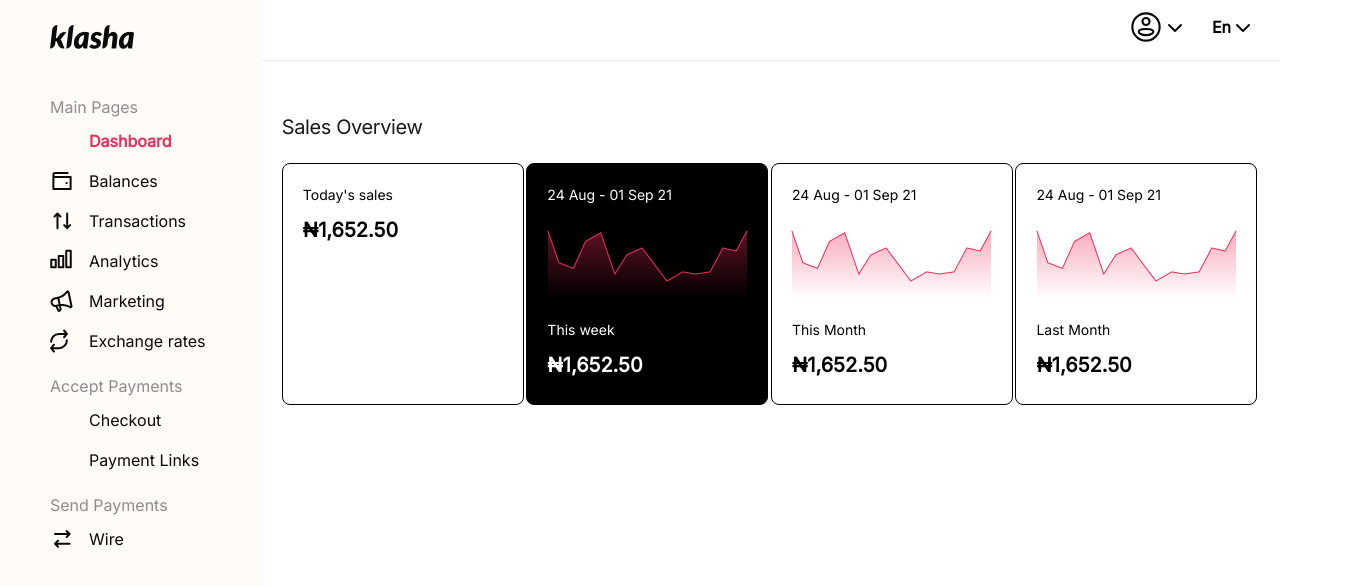
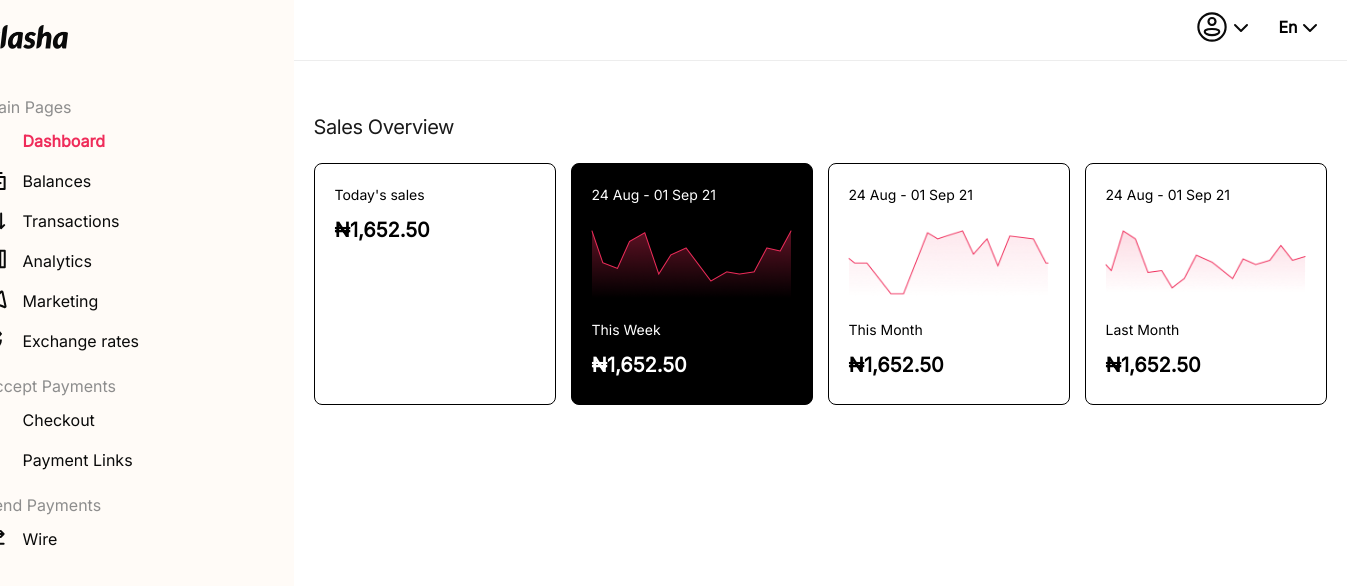
Before and after one commit to w3bh4ck/dashboard, a React (Vite) app: page / in a window 1280 px wide. Shown: the top 586 px of the page, 1347 px wide, since content can reach past the window. Built offline with nearby package versions, Linux system fonts and the light colour scheme.

Commit message:
Core_: modularise dashboard cards

```diff
--- a/src/App.tsx
+++ b/src/App.tsx
@@ -3,7 +3,14 @@ import { router } from "./router/Router";
 
 function App() {
   return (
-    <div>
+    <div
+      style={{
+        width: "100%",
+        display: "flex",
+        justifyContent: "center",
+        backgroundColor: "#000",
+      }}
+    >
       <RouterProvider router={router} />
     </div>
   );
--- a/src/components/Cards/DashboardCard.tsx
+++ b/src/components/Cards/DashboardCard.tsx
@@ -1,5 +1,65 @@
-const DashboardCard = () => {
-  return <div></div>;
+import { FC } from "react";
+import styled from "styled-components";
+
+interface Iprops {
+  filter: string;
+  duration: string;
+  amount: string;
+  inverse?: boolean;
+  chart: string;
+}
+
+const DashboardCard: FC<Iprops> = ({
+  filter,
+  duration,
+  amount,
+  inverse,
+  chart,
+}) => {
+  return (
+    <StyledDashboardCard
+      className={inverse ? "sales-card inverse" : "sales-card"}
+    >
+      <div className="date">{duration}</div>
+      <div className="chart">
+        <img src={`/assets/${chart}.png`} alt="chart" height={69} width={201} />
+      </div>
+      <div className="date">{filter}</div>
+      <div className="amount">₦{amount}</div>
+    </StyledDashboardCard>
+  );
 };
 
 export default DashboardCard;
+
+const StyledDashboardCard = styled.div`
+  .sales-card {
+    width: 240px;
+    height: 240px;
+    border-radius: 8px;
+    border: 1px solid #000;
+    background: #fff;
+  }
+
+  .inverse {
+    background-color: #000;
+    color: #ffffff;
+  }
+
+  .chart {
+    padding-top: 25px;
+    display: flex;
+    justify-content: center;
+  }
+  .amount {
+    font-size: 20px;
+    font-weight: 600;
+    padding: 10px 0px 0px 20px;
+  }
+  .date {
+    font-size: 14px;
+    font-style: normal;
+    font-weight: 400;
+    padding: 20px 0px 0px 20px;
+  }
+`;
--- /dev/null
+++ b/src/components/Cards/FilterReportCard.tsx
@@ -0,0 +1,5 @@
+const FilterReportCard = () => {
+  return <div>FilterReportCard</div>;
+};
+
+export default FilterReportCard;
--- a/src/containers/Navigation/SideBar.tsx
+++ b/src/containers/Navigation/SideBar.tsx
@@ -52,7 +52,7 @@ const StyledNavbar = styled.div`
   padding-right: 30px;
   padding-left: 50px;
   background-color: #fffbf7;
-  width: 15%;
+  width: 280px;
   height: 100vh;
   font-family: "inter";
   .section-header {
--- a/src/containers/PageWrapper/PageWrapper.tsx
+++ b/src/containers/PageWrapper/PageWrapper.tsx
@@ -23,7 +23,5 @@ export default PageWrapper;
 
 const StyledWrapper = styled.div`
   display: flex;
-  .main {
-    width: 84%;
-  }
+  background-color: #ffffff;
 `;
--- a/src/pages/Dashboard/Dashboard.tsx
+++ b/src/pages/Dashboard/Dashboard.tsx
@@ -1,5 +1,6 @@
 import styled from "styled-components";
 import PageWrapper from "../../containers/PageWrapper/PageWrapper";
+import DashboardCard from "../../components/Cards/DashboardCard";
 
 const Dashboard = () => {
   return (
@@ -11,45 +12,25 @@ const Dashboard = () => {
             <div className="date">Today's sales</div>
             <div className="amount">₦1,652.50</div>
           </div>
-          <div className="sales-card inverse">
-            <div className="date">24 Aug - 01 Sep 21</div>
-            <div className="chart">
-              <img
-                src="/assets/chart1.png"
-                alt="chart"
-                height={69}
-                width={201}
-              />
-            </div>
-            <div className="date">This week</div>
-            <div className="amount">₦1,652.50</div>
-          </div>
-          <div className="sales-card ">
-            <div className="date">24 Aug - 01 Sep 21</div>
-            <div className="chart">
-              <img
-                src="/assets/chart1.png"
-                alt="chart"
-                height={69}
-                width={201}
-              />
-            </div>
-            <div className="date">This Month</div>
-            <div className="amount">₦1,652.50</div>
-          </div>
-          <div className="sales-card ">
-            <div className="date">24 Aug - 01 Sep 21</div>
-            <div className="chart">
-              <img
-                src="/assets/chart1.png"
-                alt="chart"
-                height={69}
-                width={201}
-              />
-            </div>
-            <div className="date">Last Month</div>
-            <div className="amount">₦1,652.50</div>
-          </div>
+          <DashboardCard
+            chart="chart1"
+            filter="This Week"
+            duration="24 Aug - 01 Sep 21"
+            amount="1,652.50"
+            inverse
+          />
+          <DashboardCard
+            chart="chart2"
+            filter="This Month"
+            duration="24 Aug - 01 Sep 21"
+            amount="1,652.50"
+          />
+          <DashboardCard
+            chart="chart3"
+            filter="Last Month"
+            duration="24 Aug - 01 Sep 21"
+            amount="1,652.50"
+          />
         </div>
       </StyledMain>
     </PageWrapper>
@@ -79,6 +60,7 @@ const StyledMain = styled.main`
   .grid-4 {
     display: grid;
     grid-template-columns: repeat(4, 1fr);
+    grid-gap: 15px;
   }
 
   .sales-card {
@@ -94,11 +76,6 @@ const StyledMain = styled.main`
     color: #ffffff;
   }
 
-  .chart {
-    padding-top: 25px;
-    display: flex;
-    justify-content: center;
-  }
   .amount {
     font-size: 20px;
     font-weight: 600;
```
